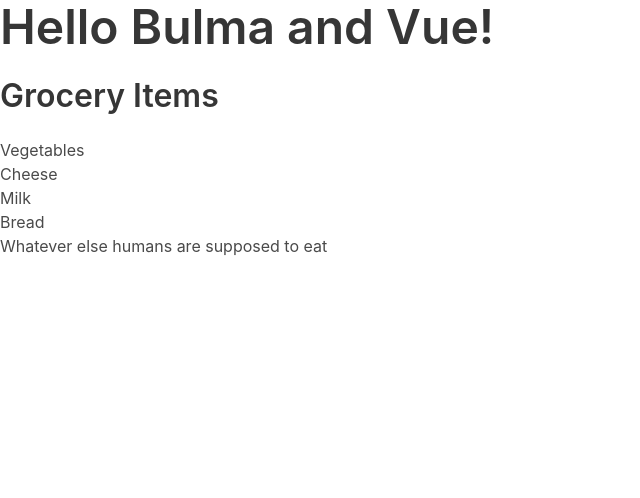
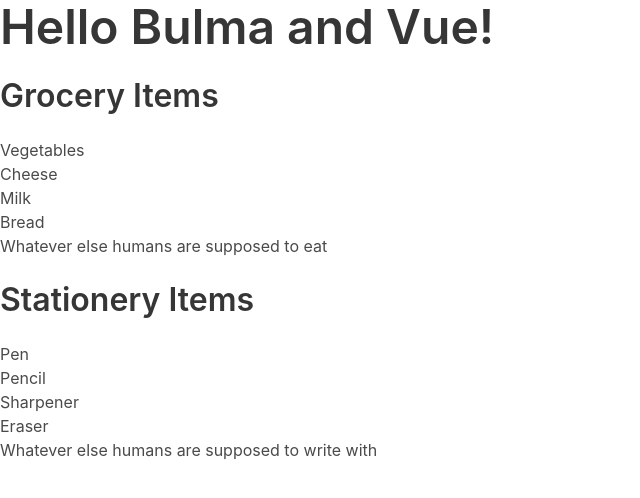
Before and after one commit to rohitchauhan404/bulma_vue, a PHP site: page / in a window 1280 px wide. Shown: the top 498 px of the page, without its empty margins (0-640 px from the left). Run offline with PHP 8.4, Linux system fonts and the light colour scheme.

Commit message:
Added a StationeryItem.js Vue 3 Component
Added a StationeryItem.js Vue 3 Component

```diff
--- /dev/null
+++ b/StationeryItem.js
@@ -0,0 +1,8 @@
+export default {
+  props: {
+    stationery: Object
+  },
+  template: `
+  <li>{{ stationery.text }}</li>
+  `
+}
--- a/index.php
+++ b/index.php
@@ -15,12 +15,15 @@ Hello Bulma and Vue!
 <script type="module">
 import { createApp, ref } from './vue.js'
 import GroceryItem from './GroceryItem.js'
+import StationeryItem from './StationeryItem.js'
 
 createApp({
   components: {
-    GroceryItem
+    GroceryItem,
+    StationeryItem
   },
   setup() {
+
     const groceryList = ref([
       { id: 0, text: 'Vegetables' },
       { id: 1, text: 'Cheese' },
@@ -29,8 +32,16 @@ createApp({
       { id: 4, text: 'Whatever else humans are supposed to eat' }
     ])
 
+    const stationeryList = ref([
+      { id: 0, text: 'Pen' },
+      { id: 1, text: 'Pencil' },
+      { id: 2, text: 'Sharpener' },
+      { id: 3, text: 'Eraser' },
+      { id: 4, text: 'Whatever else humans are supposed to write with' }
+    ])
+
     return {
-      groceryList
+      groceryList, stationeryList
     }
   }
 }).mount('#app')
@@ -51,7 +62,27 @@ createApp({
       :key="item.id"
     >
     </grocery-item>
+
   </ol>
+
+  <br />
+
+  <h1 class="title is-3"> Stationery Items </h1>
+  <ol>
+    <!--
+      We are providing each stationery-item with the stationery object
+      it's representing, so that its content can be dynamic.
+      We also need to provide each component with a "key",
+    -->
+    <stationery-item
+      v-for="item in stationeryList"
+      :stationery="item"
+      :key="item.id"
+    >
+    </stationery-item>
+
+  </ol>
+
 </div>
 
 </body>
```
